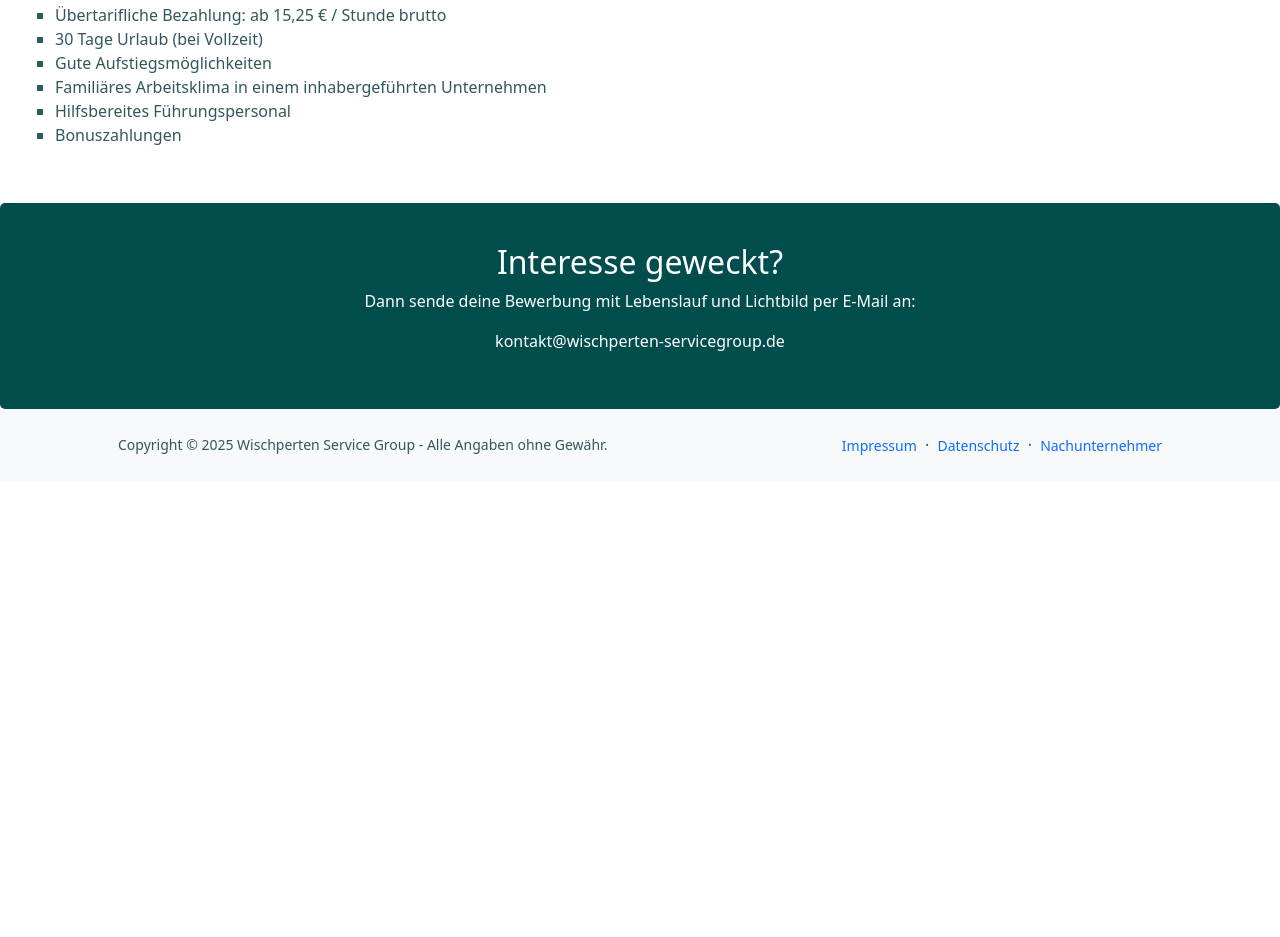
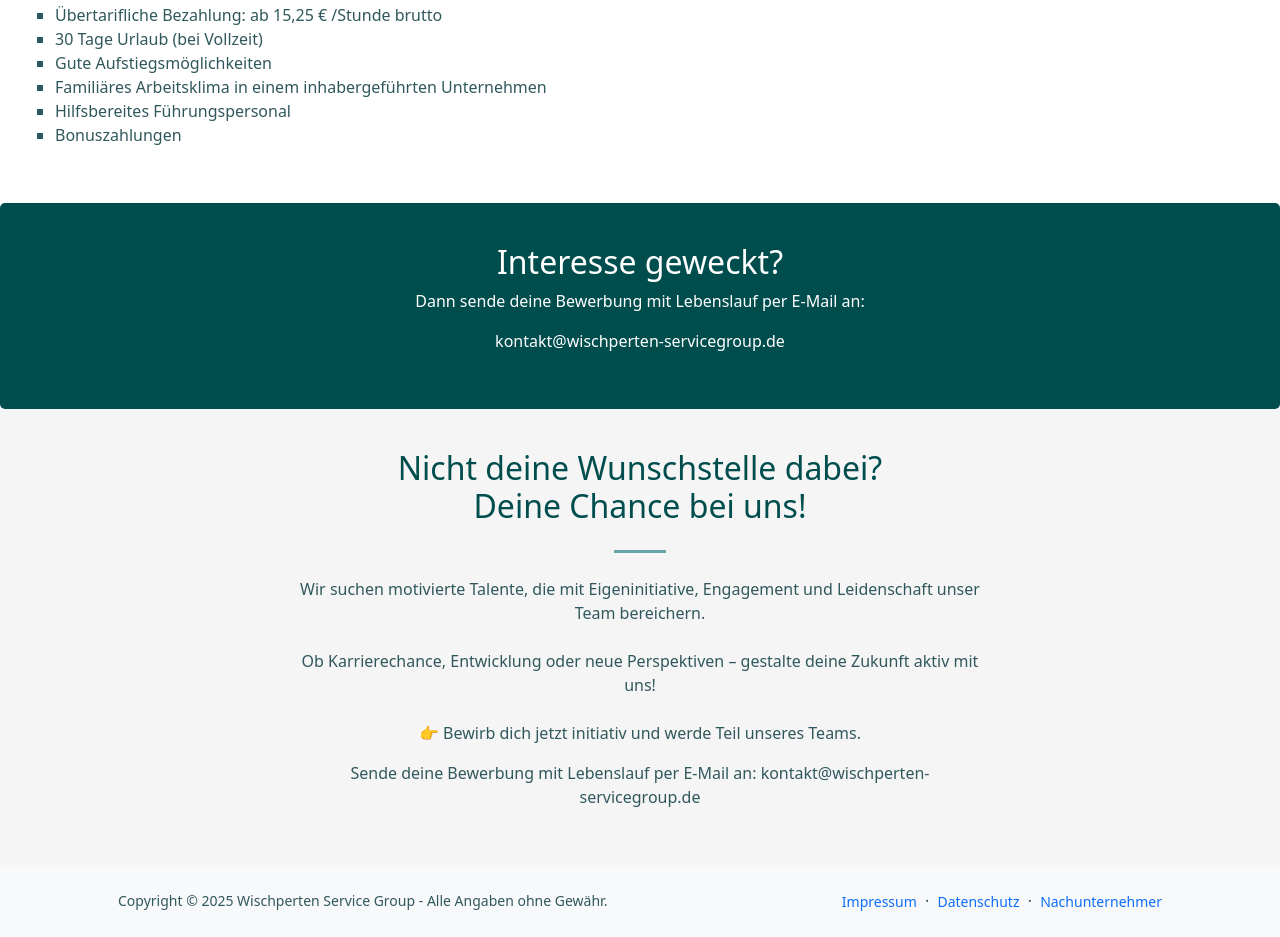
Before and after one commit to LuciaFeddersen/wischperten, a plain HTML site: page sites/career.html in a window 1280 px wide. Shown: the part 879-1816 px from the top of the page. Before the commit the page ends 1360 px from the top, so only its background shows below. Drawn offline with nearby package versions, Linux system fonts and the light colour scheme.

Commit message:
some changes

```diff
--- a/index.html
+++ b/index.html
@@ -6,10 +6,6 @@
     <title>wischperten-servicegroup</title>
     <!-- Favicon-->
     <link rel="icon" type="image/png" href="assets/logo.png?v=1" />
-    <!-- Custom Google font-->
-    <link rel="preconnect" href="https://fonts.googleapis.com" />
-    <link rel="preconnect" href="https://fonts.gstatic.com" crossorigin />
-    <link href="https://fonts.googleapis.com/css2?family=Plus+Jakarta+Sans:wght@100;200;300;400;500;600;700;800;900&amp;display=swap" rel="stylesheet" />
 
     <meta name="viewport" content="width=device-width, initial-scale=1.0">
     <link href="https://cdn.jsdelivr.net/npm/bootstrap@5.3.0/dist/css/bootstrap.min.css" rel="stylesheet">
--- a/sites/career.html
+++ b/sites/career.html
@@ -75,7 +75,7 @@
     <section class="highlight">
         <h2>Dein Profil</h2>
         <ul>
-            <li>Erfahrung in der Gebäudereinigung ist wünschenswert, aber kein Muss</li>
+            <li>Erfahrung in der Gebäudereinigung ist wünschenswert, aber kein Muss.</li>
             <li>Gute Deutschkenntnisse</li>
             <li>Gepflegtes Erscheinungsbild</li>
             <li>Zuverlässigkeit und Flexibilität</li>
@@ -85,7 +85,7 @@
     <section>
         <h2>Wir bieten dir</h2>
         <ul>
-            <li>Übertarifliche Bezahlung: ab 15,25 € / Stunde brutto</li>
+            <li>Übertarifliche Bezahlung: ab 15,25 € /Stunde brutto</li>
             <li>30 Tage Urlaub (bei Vollzeit)</li>
             <li>Gute Aufstiegsmöglichkeiten</li>
             <li>Familiäres Arbeitsklima in einem inhabergeführten Unternehmen</li>
@@ -96,8 +96,28 @@
 
     <section class="cta">
         <h2>Interesse geweckt?</h2>
-        <p>Dann sende deine Bewerbung mit Lebenslauf und Lichtbild per E-Mail an:</p>
+        <p>Dann sende deine Bewerbung mit Lebenslauf per E-Mail an:</p>
         <p>kontakt@wischperten-servicegroup.de</p>
+    </section>
+
+    <!-- Initiativbewerbung -->
+    <section class="highlight" id="initiative">
+        <div class="container px-4 px-lg-5">
+            <div class="row gx-4 gx-lg-5 justify-content-center">
+                <div class="col-lg-8 text-center">
+                    <h2 class="mt-0">Nicht deine Wunschstelle dabei?<br>Deine Chance bei uns!</h2>
+                    <hr class="divider divider-dark" />
+                    <p class="mb-4">
+                        Wir suchen motivierte Talente, die mit Eigeninitiative, Engagement und Leidenschaft unser Team bereichern.
+                    </p>
+                    <p class="mb-4">
+                        Ob Karrierechance, Entwicklung oder neue Perspektiven – gestalte deine Zukunft aktiv mit uns!
+                    </p>
+                    <p>👉 Bewirb dich jetzt initiativ und werde Teil unseres Teams.</p>
+                    <p>Sende deine Bewerbung mit Lebenslauf per E-Mail an: kontakt@wischperten-servicegroup.de</p>
+                </div>
+            </div>
+        </div>
     </section>
 
     <!-- Footer-->
```
Also changed, not shown: sites/about.html (+1 -1 lines), sites/contact.html (+6 -0 lines), sites/datenschutz.html (+4 -4 lines), sites/impressum.html (+2 -2 lines).
